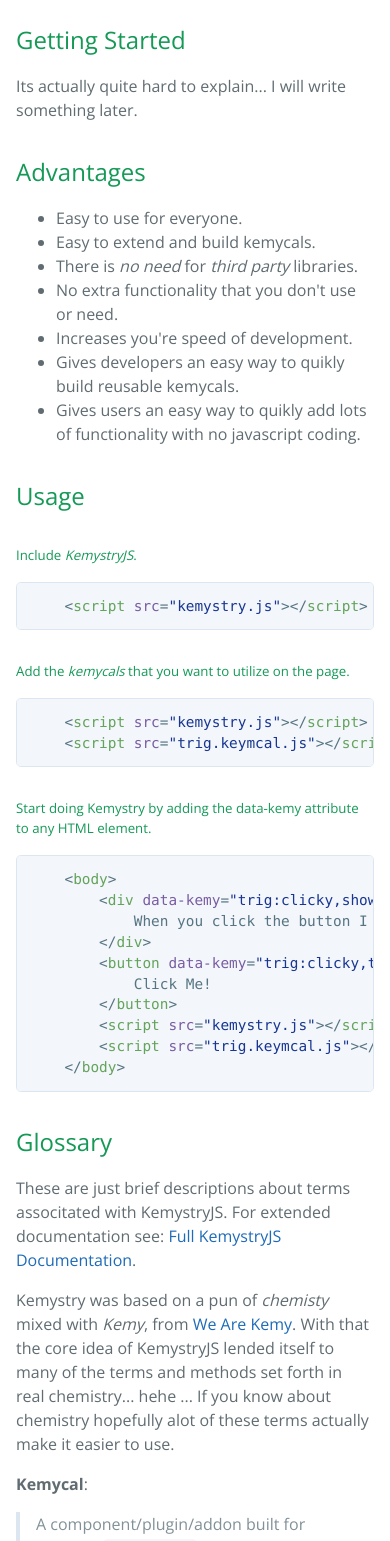
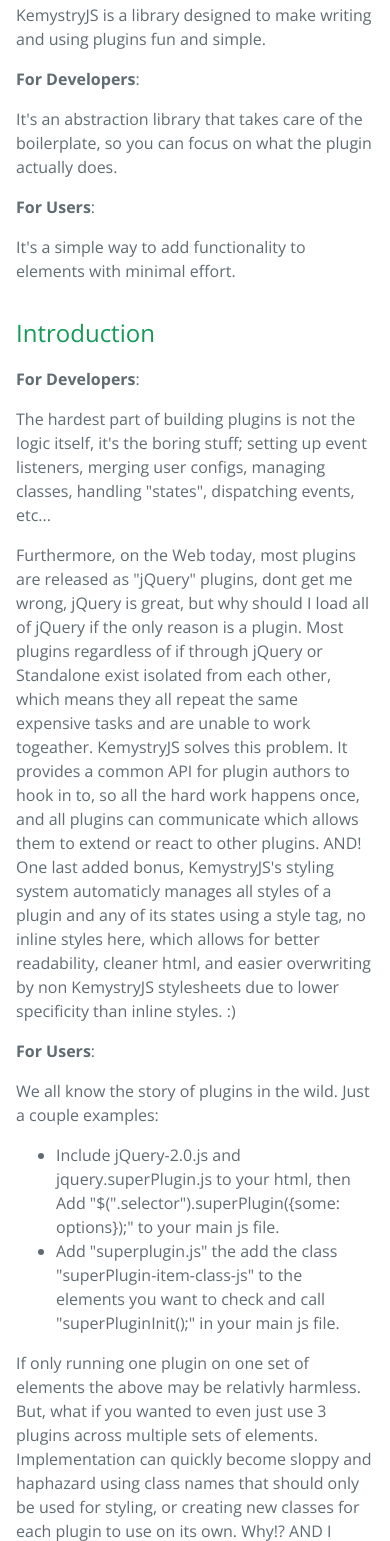
Before and after one commit to KealJones/kemystryset, a plain HTML site: page index.html in a window 390 px wide. Shown: the part 459-2000 px from the top of the page. Drawn offline with nearby package versions, Linux system fonts and the light colour scheme.

Commit message:
Create gh-pages branch via GitHub

```diff
--- a/index.html
+++ b/index.html
@@ -12,7 +12,7 @@
   <body>
     <section class="page-header">
       <h1 class="project-name">KemystryJS</h1>
-      <h2 class="project-tagline"></h2>
+      <h2 class="project-tagline">It&#39;s like magic, but it&#39;s SCIENCE!</h2>
       <a href="https://github.com/KealJones/KemystryJS" class="btn">View on GitHub</a>
       <a href="https://github.com/KealJones/KemystryJS/zipball/master" class="btn">Download .zip</a>
       <a href="https://github.com/KealJones/KemystryJS/tarball/master" class="btn">Download .tar.gz</a>
@@ -22,12 +22,40 @@
       <h1>
 <a id="kemystryjs" class="anchor" href="#kemystryjs" aria-hidden="true"><span aria-hidden="true" class="octicon octicon-link"></span></a>KemystryJS</h1>
 
-<p>KemystryJS is a different kind of library.</p>
+<p>KemystryJS is a library designed to make writing and using plugins fun and simple. </p>
+
+<p><strong>For Developers</strong>:</p>
+
+<p>It's an abstraction library that takes care of the boilerplate, so you can focus on what the plugin actually does.</p>
+
+<p><strong>For Users</strong>:</p>
+
+<p>It's a simple way to add functionality to elements with minimal effort.</p>
 
 <h2>
-<a id="getting-started" class="anchor" href="#getting-started" aria-hidden="true"><span aria-hidden="true" class="octicon octicon-link"></span></a>Getting Started</h2>
+<a id="introduction" class="anchor" href="#introduction" aria-hidden="true"><span aria-hidden="true" class="octicon octicon-link"></span></a>Introduction</h2>
 
-<p>Its actually quite hard to explain... I will write something later.</p>
+<p><strong>For Developers</strong>:</p>
+
+<p>The hardest part of building plugins is not the logic itself, it's the boring stuff; setting up event listeners, merging user configs, managing classes, handling "states", dispatching events, etc... </p>
+
+<p>Furthermore, on the Web today, most plugins are released as "jQuery" plugins, dont get me wrong, jQuery is great, but why should I load all of jQuery if the only reason is a plugin. Most plugins regardless of if through jQuery or Standalone exist isolated from each other, which means they all repeat the same expensive tasks and are unable to work togeather. KemystryJS solves this problem. It provides a common API for plugin authors to hook in to, so all the hard work happens once, and all plugins can communicate which allows them to extend or react to other plugins. AND! One last added bonus, KemystryJS's styling system automaticly manages all styles of a plugin and any of its states using a style tag, no inline styles here, which allows for better readability, cleaner html, and easier overwriting by non KemystryJS stylesheets due to lower specificity than inline styles. :)</p>
+
+<p><strong>For Users</strong>:</p>
+
+<p>We all know the story of plugins in the wild.
+Just a couple examples: </p>
+
+<ul>
+<li>Include jQuery-2.0.js and jquery.superPlugin.js to your html, then Add "$(".selector").superPlugin({some: options});" to your main js file.</li>
+<li>Add "superplugin.js" the add the class "superPlugin-item-class-js" to the elements you want to check and call "superPluginInit();" in your main js file.</li>
+</ul>
+
+<p>If only running one plugin on one set of elements the above may be relativly harmless. But, what if you wanted to even just use 3 plugins across multiple sets of elements. Implementation can quickly become sloppy and haphazard using class names that should only be used for styling, or creating new classes for each plugin to use on its own. Why!? AND I didnt even mention if you wanted each to have different basic config differences! woop! There must be a better way?</p>
+
+<p>In KemystryJS all plugins, also known as Kemycals, use the exact same simple interface and don't rely on classes at all. Instead, KemystryJS uses Formulas. You can think of Formulas like classes on crack or classes 2.0 because Formulas don't just tell a plugin where it should execute but can also tell the plugin simple instance configuration options or status information. </p>
+
+<p>Additionally, Every KemystryJS plugin, also known as a Kemycal, that you add to your page are automaticly loaded and when found in a Formula are automaticly executed. No need to figure out selectors and call a silly function. You may not even need to touch javascript at all in most situations. </p>
 
 <h2>
 <a id="advantages" class="anchor" href="#advantages" aria-hidden="true"><span aria-hidden="true" class="octicon octicon-link"></span></a>Advantages</h2>
```
Also changed, not shown: params.json (+2 -2 lines).
